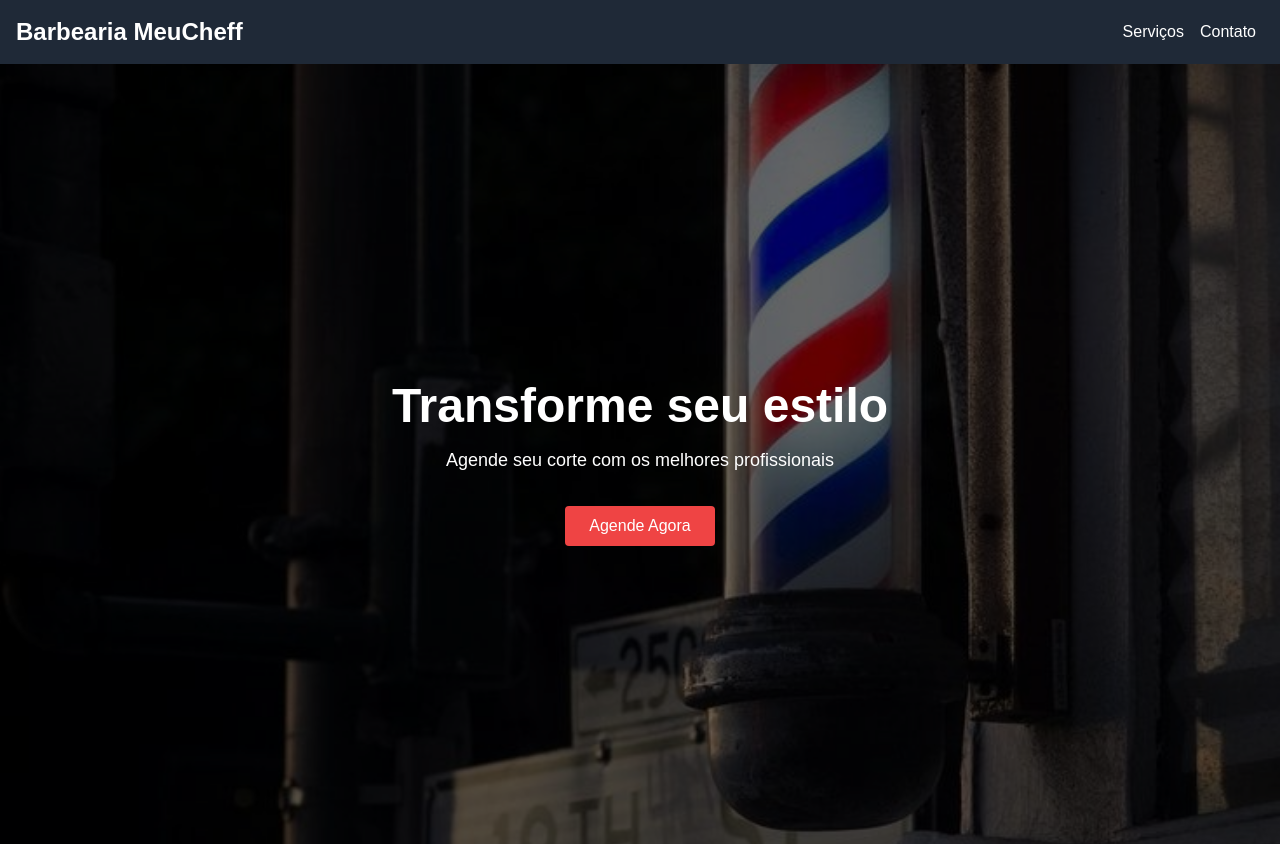
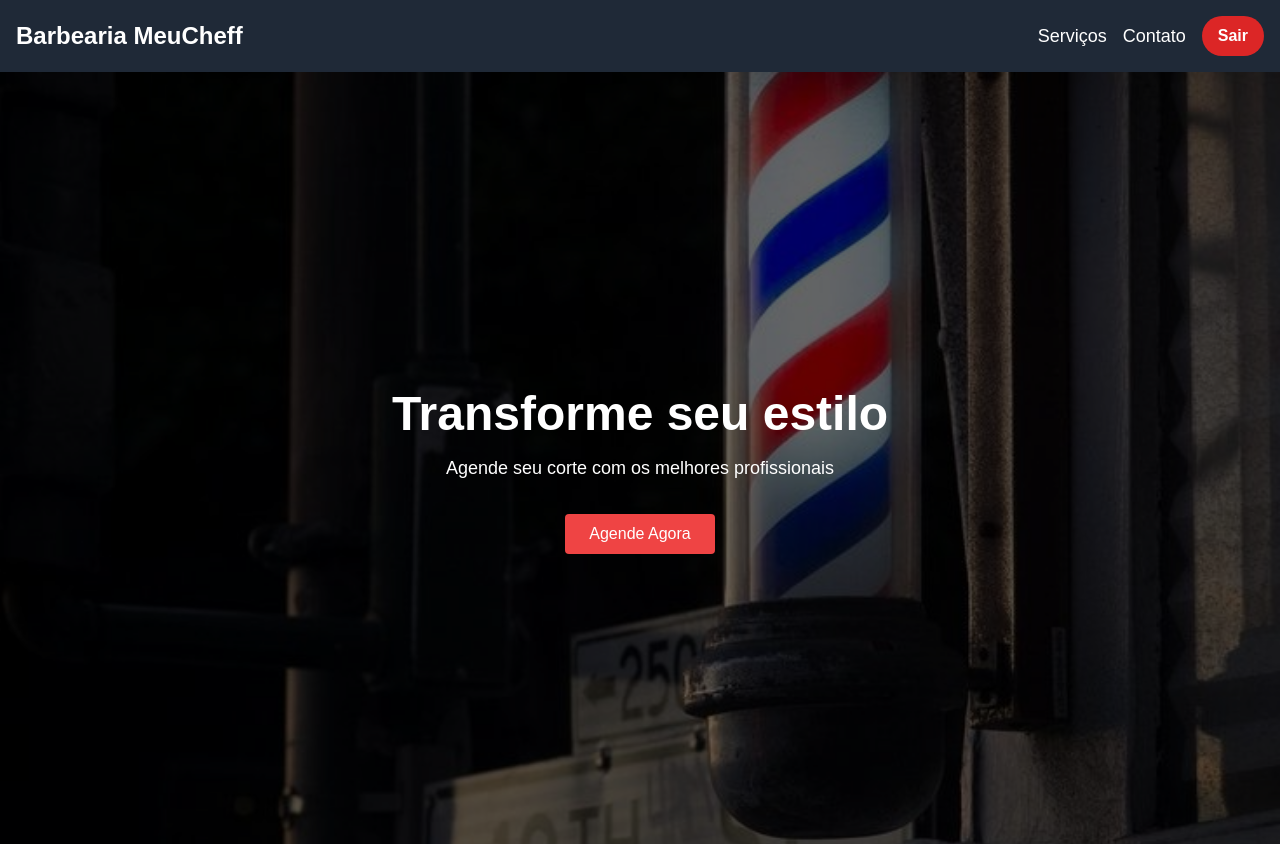
Before and after one commit to TN-Junior/barbermeucheff, a Next.js app: page / in a window 1280 px wide. Shown: the top 844 px of the page. Built offline with nearby package versions, Linux system fonts and the light colour scheme; sample sign-in values are in the browser's storage.

Commit message:
feat: implementing logout

```diff
--- a/src/components/header/Header.tsx
+++ b/src/components/header/Header.tsx
@@ -1,13 +1,27 @@
-import React from 'react';
+import React from "react";
+import useLogout from "../../hooks/useLogout";
 
 const Header: React.FC = () => {
+  const logout = useLogout();
+
   return (
     <header className="bg-gray-800 text-white p-4">
       <div className="container mx-auto flex justify-between items-center">
         <h1 className="text-2xl font-bold">Barbearia MeuCheff</h1>
-        <nav>
-          <a className="mx-2 hover:underline" href="#services">Serviços</a>
-          <a className="mx-2 hover:underline" href="/contact">Contato</a>
+        <nav className="flex items-center space-x-4">
+          <a className="hover:underline text-lg" href="#services">
+            Serviços
+          </a>
+          <a className="hover:underline text-lg" href="/contact">
+            Contato
+          </a>
+          {/* Botão de Logout estilizado */}
+          <button
+            onClick={logout}
+            className="px-4 py-2 bg-red-600 rounded-full text-white font-semibold hover:bg-red-700 transition transform hover:scale-105"
+          >
+            Sair
+          </button>
         </nav>
       </div>
     </header>
--- /dev/null
+++ b/src/hooks/useLogout.tsx
@@ -0,0 +1,17 @@
+import { useRouter } from "next/router";
+
+const useLogout = () => {
+  const router = useRouter();
+
+  const logout = () => {
+    // Remove o token de autenticação do localStorage
+    localStorage.removeItem("token");
+
+    // Redireciona o usuário para a página de login
+    router.push("/login");
+  };
+
+  return logout;
+};
+
+export default useLogout;
```
